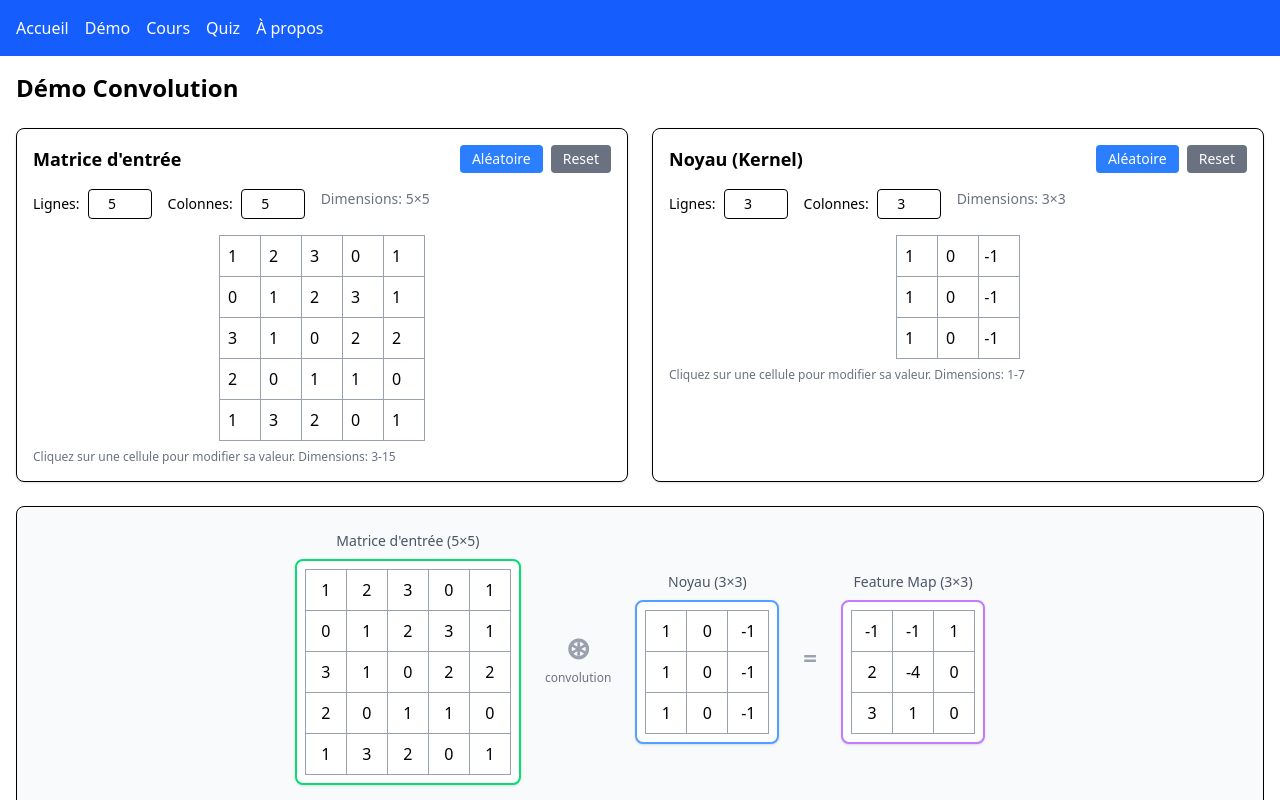
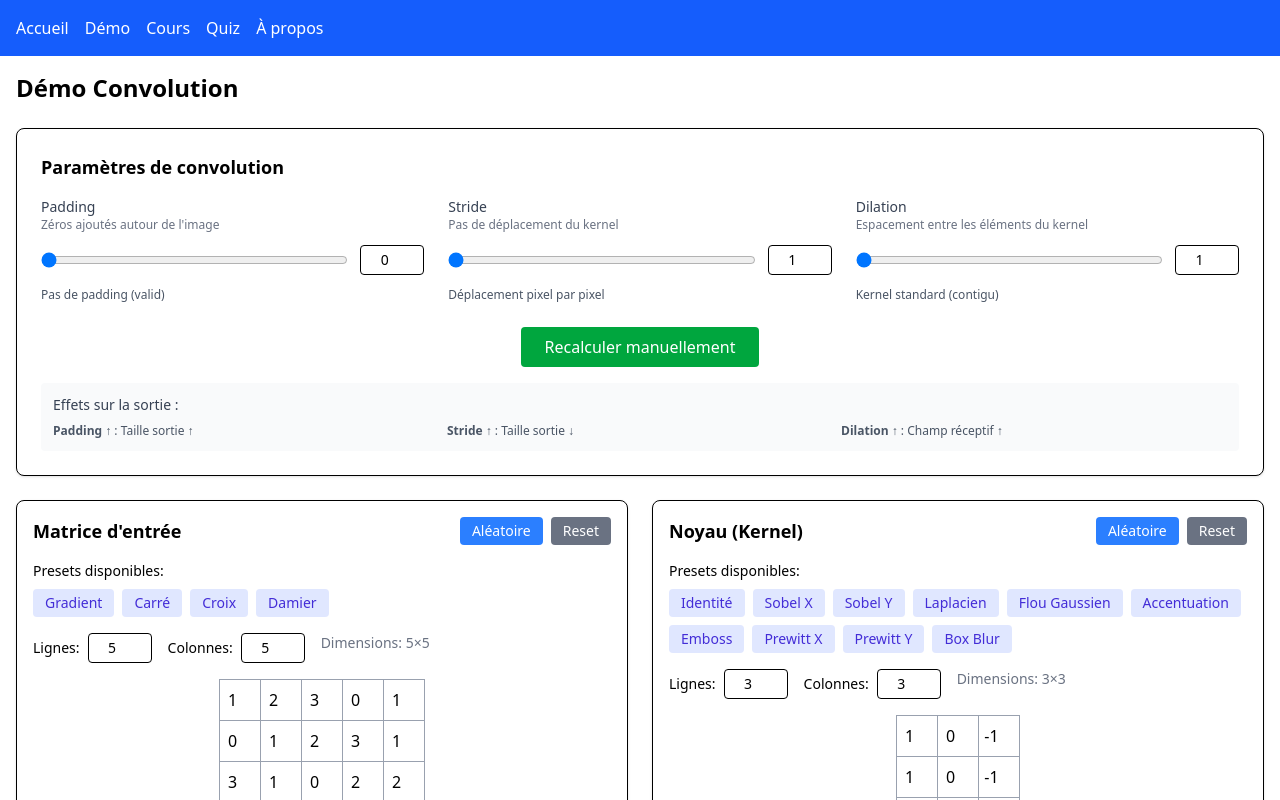
Before and after one commit to jlg-formation/convolution, a React (Vite) app: page /demo in a window 1280 px wide. Shown: the top 800 px of the page. Built offline with nearby package versions, Linux system fonts and the light colour scheme.

Commit message:
feat: add ConvolutionParameters component for managing convolution settings and presets

```diff
--- /dev/null
+++ b/src/components/ConvolutionParameters.tsx
@@ -0,0 +1,162 @@
+interface ConvolutionParametersProps {
+  padding: number;
+  setPadding: (value: number) => void;
+  stride: number;
+  setStride: (value: number) => void;
+  dilation: number;
+  setDilation: (value: number) => void;
+  onCompute?: () => void;
+}
+
+export default function ConvolutionParameters({
+  padding,
+  setPadding,
+  stride,
+  setStride,
+  dilation,
+  setDilation,
+  onCompute,
+}: ConvolutionParametersProps) {
+  return (
+    <div className="rounded-lg border bg-white p-6 shadow-sm">
+      <h3 className="mb-4 text-lg font-semibold">Paramètres de convolution</h3>
+
+      <div className="grid grid-cols-1 gap-6 md:grid-cols-3">
+        {/* Padding */}
+        <div className="space-y-3">
+          <div>
+            <label className="block text-sm font-medium text-gray-700">
+              Padding
+            </label>
+            <p className="text-xs text-gray-500">
+              Zéros ajoutés autour de l'image
+            </p>
+          </div>
+          <div className="flex items-center gap-3">
+            <input
+              type="range"
+              min={0}
+              max={5}
+              value={padding}
+              onChange={(e) => setPadding(Number(e.target.value))}
+              className="flex-1"
+            />
+            <input
+              type="number"
+              min={0}
+              max={10}
+              value={padding}
+              onChange={(e) => setPadding(Number(e.target.value))}
+              className="w-16 rounded border px-2 py-1 text-center text-sm"
+            />
+          </div>
+          <div className="text-xs text-gray-600">
+            {padding === 0 && "Pas de padding (valid)"}
+            {padding === 1 && "Padding minimal"}
+            {padding > 1 && `Padding étendu (+${padding} pixels)`}
+          </div>
+        </div>
+
+        {/* Stride */}
+        <div className="space-y-3">
+          <div>
+            <label className="block text-sm font-medium text-gray-700">
+              Stride
+            </label>
+            <p className="text-xs text-gray-500">
+              Pas de déplacement du kernel
+            </p>
+          </div>
+          <div className="flex items-center gap-3">
+            <input
+              type="range"
+              min={1}
+              max={4}
+              value={stride}
+              onChange={(e) => setStride(Number(e.target.value))}
+              className="flex-1"
+            />
+            <input
+              type="number"
+              min={1}
+              max={10}
+              value={stride}
+              onChange={(e) => setStride(Number(e.target.value))}
+              className="w-16 rounded border px-2 py-1 text-center text-sm"
+            />
+          </div>
+          <div className="text-xs text-gray-600">
+            {stride === 1 && "Déplacement pixel par pixel"}
+            {stride === 2 && "Sous-échantillonnage 2x"}
+            {stride > 2 && `Sous-échantillonnage ${stride}x`}
+          </div>
+        </div>
+
+        {/* Dilation */}
+        <div className="space-y-3">
+          <div>
+            <label className="block text-sm font-medium text-gray-700">
+              Dilation
+            </label>
+            <p className="text-xs text-gray-500">
+              Espacement entre les éléments du kernel
+            </p>
+          </div>
+          <div className="flex items-center gap-3">
+            <input
+              type="range"
+              min={1}
+              max={3}
+              value={dilation}
+              onChange={(e) => setDilation(Number(e.target.value))}
+              className="flex-1"
+            />
+            <input
+              type="number"
+              min={1}
+              max={5}
+              value={dilation}
+              onChange={(e) => setDilation(Number(e.target.value))}
+              className="w-16 rounded border px-2 py-1 text-center text-sm"
+            />
+          </div>
+          <div className="text-xs text-gray-600">
+            {dilation === 1 && "Kernel standard (contigu)"}
+            {dilation === 2 && "Kernel dilaté (champ réceptif élargi)"}
+            {dilation > 2 && `Kernel très dilaté (${dilation}x)`}
+          </div>
+        </div>
+      </div>
+
+      {/* Bouton de calcul manuel (optionnel) */}
+      {onCompute && (
+        <div className="mt-6 flex justify-center">
+          <button
+            onClick={onCompute}
+            className="rounded bg-green-600 px-6 py-2 text-white hover:bg-green-700"
+          >
+            Recalculer manuellement
+          </button>
+        </div>
+      )}
+
+      {/* Informations complémentaires */}
+      <div className="mt-4 rounded bg-gray-50 p-3">
+        <h4 className="mb-2 text-sm font-medium text-gray-700">
+          Effets sur la sortie :
+        </h4>
+        <div className="grid grid-cols-1 gap-2 text-xs text-gray-600 md:grid-cols-3">
+          <div>
+            <strong>Padding ↑</strong> : Taille sortie ↑
+          </div>
+          <div>
+            <strong>Stride ↑</strong> : Taille sortie ↓
+          </div>
+          <div>
+            <strong>Dilation ↑</strong> : Champ réceptif ↑
+          </div>
+        </div>
+      </div>
+    </div>
+  );
+}
--- a/src/components/EditableMatrix.tsx
+++ b/src/components/EditableMatrix.tsx
@@ -1,5 +1,11 @@
 import { useState } from "react";
 import Grid from "./Grid";
+
+interface Preset {
+  name: string;
+  description: string;
+  matrix: number[][];
+}
 
 interface EditableMatrixProps {
   matrix: number[][];
@@ -8,6 +14,7 @@ interface EditableMatrixProps {
   minSize?: number;
   maxSize?: number;
   defaultValue?: number;
+  presets?: Preset[];
 }
 
 export default function EditableMatrix({
@@ -17,9 +24,11 @@ export default function EditableMatrix({
   minSize = 1,
   maxSize = 10,
   defaultValue = 0,
+  presets = [],
 }: EditableMatrixProps) {
   const [rows, setRows] = useState(matrix.length);
   const [cols, setCols] = useState(matrix[0]?.length || 1);
+  const [selectedPreset, setSelectedPreset] = useState("");
 
   const handleDimensionChange = (newRows: number, newCols: number) => {
     // Valider les dimensions
@@ -59,6 +68,17 @@ export default function EditableMatrix({
     setMatrix(newMatrix);
   };
 
+  const handlePresetSelect = (presetName: string) => {
+    const preset = presets.find((p) => p.name === presetName);
+    if (preset) {
+      const presetMatrix = preset.matrix;
+      setRows(presetMatrix.length);
+      setCols(presetMatrix[0].length);
+      setMatrix(presetMatrix);
+      setSelectedPreset(presetName);
+    }
+  };
+
   return (
     <div className="rounded-lg border bg-white p-4 shadow-sm">
       <div className="mb-4 flex items-center justify-between">
@@ -78,6 +98,36 @@ export default function EditableMatrix({
           </button>
         </div>
       </div>
+
+      {/* Presets (si disponibles) */}
+      {presets.length > 0 && (
+        <div className="mb-4">
+          <label className="mb-2 block text-sm font-medium">
+            Presets disponibles:
+          </label>
+          <div className="flex flex-wrap gap-2">
+            {presets.map((preset) => (
+              <button
+                key={preset.name}
+                onClick={() => handlePresetSelect(preset.name)}
+                className={`rounded px-3 py-1 text-sm transition-colors ${
+                  selectedPreset === preset.name
+                    ? "bg-indigo-600 text-white"
+                    : "bg-indigo-100 text-indigo-700 hover:bg-indigo-200"
+                }`}
+                title={preset.description}
+              >
+                {preset.name}
+              </button>
+            ))}
+          </div>
+          {selectedPreset && (
+            <div className="mt-2 text-xs text-gray-600">
+              {presets.find((p) => p.name === selectedPreset)?.description}
+            </div>
+          )}
+        </div>
+      )}
 
       {/* Contrôles des dimensions */}
       <div className="mb-4 flex gap-4">
--- a/src/logic/presets.ts
+++ b/src/logic/presets.ts
@@ -1 +1,140 @@
-// predefined kernels (Sobel, Laplace, etc.)
+// Presets de kernels couramment utilisés dans les CNN
+export const kernelPresets = [
+  {
+    name: "Identité",
+    description: "Kernel identité - ne modifie pas l'image",
+    matrix: [
+      [0, 0, 0],
+      [0, 1, 0],
+      [0, 0, 0],
+    ],
+  },
+  {
+    name: "Sobel X",
+    description: "Détection de contours verticaux (gradient horizontal)",
+    matrix: [
+      [-1, 0, 1],
+      [-2, 0, 2],
+      [-1, 0, 1],
+    ],
+  },
+  {
+    name: "Sobel Y",
+    description: "Détection de contours horizontaux (gradient vertical)",
+    matrix: [
+      [-1, -2, -1],
+      [0, 0, 0],
+      [1, 2, 1],
+    ],
+  },
+  {
+    name: "Laplacien",
+    description: "Détection de contours dans toutes les directions",
+    matrix: [
+      [0, -1, 0],
+      [-1, 4, -1],
+      [0, -1, 0],
+    ],
+  },
+  {
+    name: "Flou Gaussien",
+    description: "Lissage/flou de l'image",
+    matrix: [
+      [1, 2, 1],
+      [2, 4, 2],
+      [1, 2, 1],
+    ],
+  },
+  {
+    name: "Accentuation",
+    description: "Renforce les détails et contours",
+    matrix: [
+      [0, -1, 0],
+      [-1, 5, -1],
+      [0, -1, 0],
+    ],
+  },
+  {
+    name: "Emboss",
+    description: "Effet de relief/gaufrage",
+    matrix: [
+      [-2, -1, 0],
+      [-1, 1, 1],
+      [0, 1, 2],
+    ],
+  },
+  {
+    name: "Prewitt X",
+    description: "Détection de contours verticaux (alternative à Sobel)",
+    matrix: [
+      [-1, 0, 1],
+      [-1, 0, 1],
+      [-1, 0, 1],
+    ],
+  },
+  {
+    name: "Prewitt Y",
+    description: "Détection de contours horizontaux (alternative à Sobel)",
+    matrix: [
+      [-1, -1, -1],
+      [0, 0, 0],
+      [1, 1, 1],
+    ],
+  },
+  {
+    name: "Box Blur",
+    description: "Flou uniforme simple",
+    matrix: [
+      [1, 1, 1],
+      [1, 1, 1],
+      [1, 1, 1],
+    ],
+  },
+];
+
+// Presets pour les matrices d'entrée (exemples pédagogiques)
+export const inputPresets = [
+  {
+    name: "Gradient",
+    description: "Matrice avec gradient simple",
+    matrix: [
+      [0, 1, 2, 3, 4],
+      [1, 2, 3, 4, 5],
+      [2, 3, 4, 5, 6],
+      [3, 4, 5, 6, 7],
+      [4, 5, 6, 7, 8],
+    ],
+  },
+  {
+    name: "Carré",
+    description: "Forme carrée au centre",
+    matrix: [
+      [0, 0, 0, 0, 0],
+      [0, 1, 1, 1, 0],
+      [0, 1, 2, 1, 0],
+      [0, 1, 1, 1, 0],
+      [0, 0, 0, 0, 0],
+    ],
+  },
+  {
+    name: "Croix",
+    description: "Forme en croix",
+    matrix: [
+      [0, 0, 1, 0, 0],
+      [0, 0, 1, 0, 0],
+      [1, 1, 1, 1, 1],
+      [0, 0, 1, 0, 0],
+      [0, 0, 1, 0, 0],
+    ],
+  },
+  {
+    name: "Damier",
+    description: "Motif en damier",
+    matrix: [
+      [1, 0, 1, 0],
+      [0, 1, 0, 1],
+      [1, 0, 1, 0],
+      [0, 1, 0, 1],
+    ],
+  },
+];
--- a/src/pages/Demo.tsx
+++ b/src/pages/Demo.tsx
@@ -1,12 +1,13 @@
 import { useState, useEffect, useRef } from "react";
 import Grid from "../components/Grid";
 import KernelEditor from "../components/KernelEditor";
-import ControlsPanel from "../components/ControlsPanel";
 import AnimationBar from "../components/AnimationBar";
 import StepInspector from "../components/StepInspector";
 import ConvolutionVisualization from "../components/ConvolutionVisualization";
+import ConvolutionParameters from "../components/ConvolutionParameters";
 import EditableMatrix from "../components/EditableMatrix";
 import { conv2d } from "../logic/convolution";
+import { kernelPresets, inputPresets } from "../logic/presets";
 
 export default function Demo() {
   const [input, setInput] = useState<number[][]>([
@@ -297,6 +298,18 @@ export default function Demo() {
   return (
     <div className="space-y-6">
       <h1 className="text-2xl font-bold">Démo Convolution</h1>
+
+      {/* Paramètres de convolution */}
+      <ConvolutionParameters
+        padding={padding}
+        setPadding={setPadding}
+        stride={stride}
+        setStride={setStride}
+        dilation={dilation}
+        setDilation={setDilation}
+        onCompute={handleCompute}
+      />
+
       {/* Édition des matrices */}
       <div className="grid grid-cols-2 gap-6">
         <EditableMatrix
@@ -306,6 +319,7 @@ export default function Demo() {
           minSize={3}
           maxSize={15}
           defaultValue={0}
+          presets={inputPresets}
         />
         <EditableMatrix
           matrix={kernel}
@@ -314,6 +328,7 @@ export default function Demo() {
           minSize={1}
           maxSize={7}
           defaultValue={0}
+          presets={kernelPresets}
         />
       </div>
       {/* Vue conceptuelle de la convolution */}
@@ -335,16 +350,16 @@ export default function Demo() {
           <h2 className="mb-2 font-semibold">Noyau (Kernel)</h2>
           <KernelEditor kernel={kernel} setKernel={setKernel} />
         </div>
-      </div>{" "}
-      <ControlsPanel
-        padding={padding}
-        setPadding={setPadding}
-        stride={stride}
-        setStride={setStride}
-        dilation={dilation}
-        setDilation={setDilation}
-        onCompute={handleCompute}
-      />
+      </div>
+
+      {/* Note sur le calcul automatique */}
+      <div className="rounded border border-green-200 bg-green-50 p-3">
+        <p className="text-sm text-green-800">
+          ✅ <strong>Calcul automatique</strong> : Le résultat se met à jour
+          automatiquement quand vous modifiez les matrices ou paramètres.
+        </p>
+      </div>
+
       {padding > 0 && (
         <div className="rounded border border-blue-200 bg-blue-50 p-3">
           <p className="text-sm text-blue-800">
```
